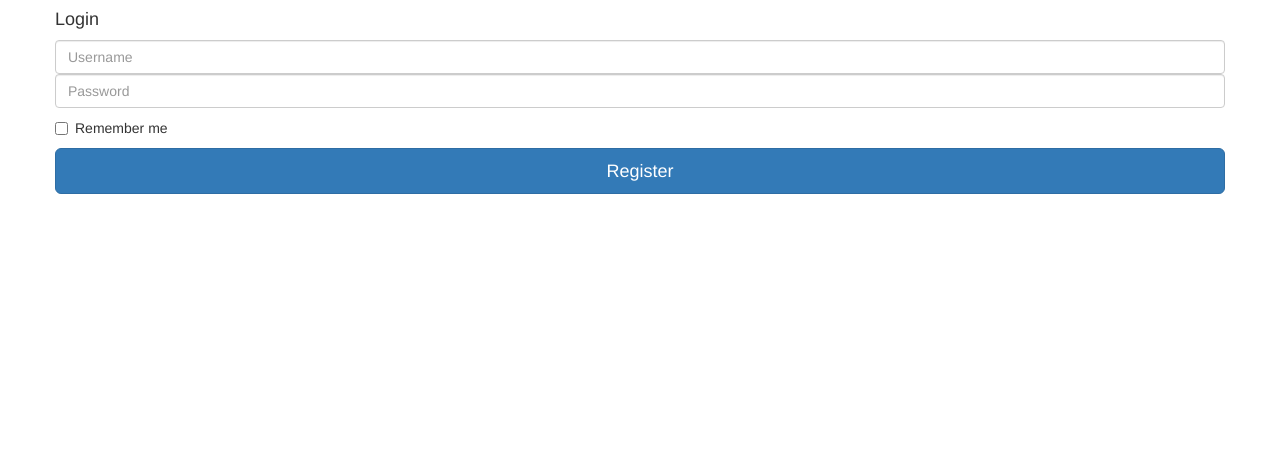
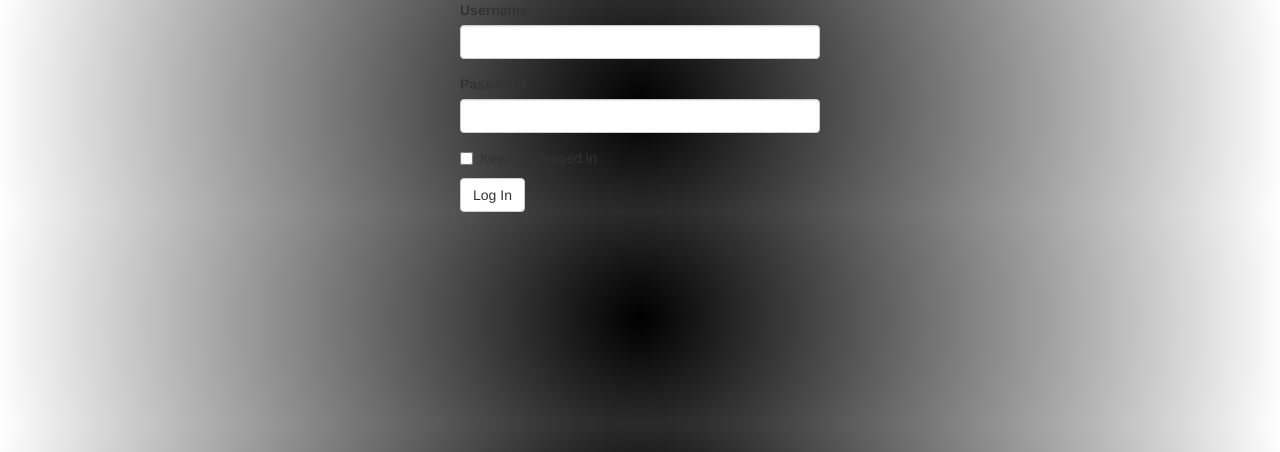
Before and after one commit to xcixor/yummy_recipes, a Flask app: page /authentication/login in a window 1280 px wide. Shown: the top 452 px of the page. Run offline with Flask 2, Linux system fonts and the light colour scheme; some libraries are stand-ins or nearby versions.

Commit message:
Render login page in flask

```diff
--- a/myapp/templates/authentication/login.html
+++ b/myapp/templates/authentication/login.html
@@ -1,28 +1,23 @@
 {% extends "base.html" %}
+{% import "bootstrap/wtf.html" as wtf %}
 {% block head %}
 {{ super() }}
+<link rel="stylesheet" href="{{url_for('static', filename='css/login.css')}}">
 {% endblock %}
 
 {% block content %}
-<body class="img-responsive" >
-    <div class="login container">
-        <div class="row">
-            <!-- <h4>Login</h4> -->
-            <form class="form-signin" action="/login.html">
-                    <h4>Login</h4>
-                <label for="username" class="sr-only">Username</label>
-                <input type="text" class="form-control" id="username" placeholder="Username">
-                <label for="pass" class="sr-only">Password</label>
-                <input type="password" class="form-control" id="pass" placeholder="Password">
-                <div class="checkbox">
-                    <label>
-                        <input type="checkbox" value="remember-me"> Remember me
-                    </label>
-                </div>
-                <!-- <button class="btn btn-lg btn-primary btn-block" type="submit">Sign in</button> -->
-                <a href="/authentication/register" class="btn btn-lg btn-primary btn-block">Register</a>
-            </form>
+<div class="container">
+    <div class="row">
+        <div class="col-md-4">
+
+        </div>
+        <div class="col-md-4">
+            {{ wtf.quick_form(form) }}
+        </div>
+        <div class="col-md-4">
+
         </div>
     </div>
-</body>
+</div>
+
 {% endblock %}
```
